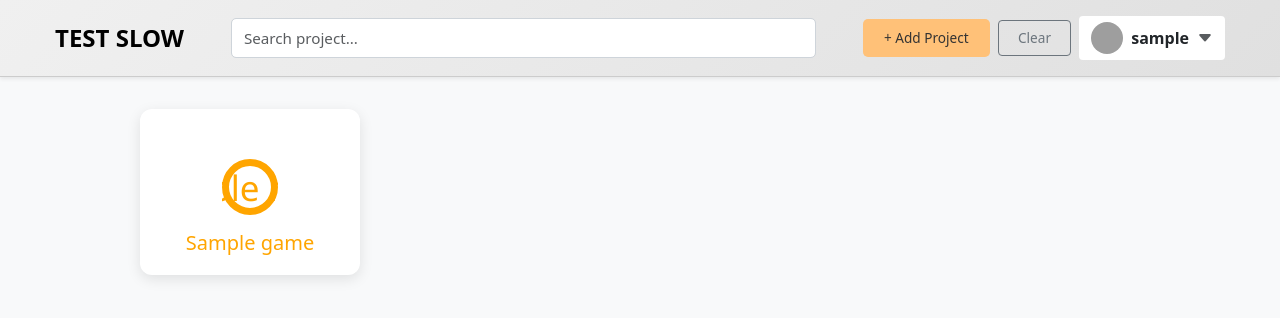
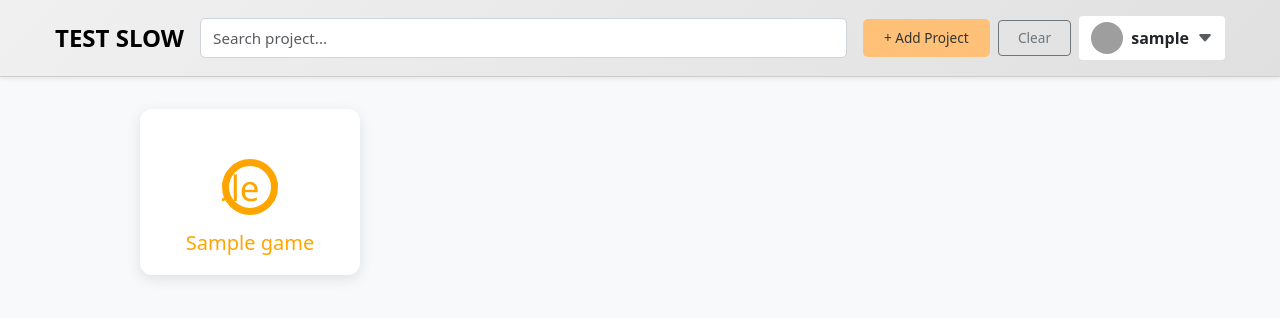
Before and after one commit to SPYDER46/testcase-manager, a Flask app: page / in a window 1280 px wide. Shown: the top 318 px of the page. Run offline with Flask 3, Linux system fonts and the light colour scheme; the visitor is signed in with stand-in values (Sample User, id 1); a database or web service that is not in the repository returns one stand-in record (values such as "Sample title"); some libraries are stand-ins or nearby versions; grey boxes are pictures that could not be loaded.

Commit message:
UI changes

```diff
--- a/app.py
+++ b/app.py
@@ -52,6 +52,7 @@ app.config.update(
     MAIL_SERVER='smtp.gmail.com',
     MAIL_PORT=587,
     MAIL_USE_TLS=True,
+
 
     MAIL_DEFAULT_SENDER='muthuvelraj2818@gmail.com',
     MAIL_USERNAME=os.environ.get('MAIL_USERNAME'),
--- a/templates/games.html
+++ b/templates/games.html
@@ -16,33 +16,39 @@
 
 <!-- Site Header -->
 <header class="site-header py-3 bg-white shadow-sm">
-  <div class="container d-flex justify-content-between align-items-center flex-wrap">
+  <div class="container">
+    <div class="row align-items-center g-3">
 
-    <!-- GameHub Title -->
-
-    <div class="d-flex align-items-center gap-2">
-      <!-- <img src="static\Logo.png" alt="Test Slow Logo" width="40" height="40"> -->
+      <!-- Left: Logo and Title -->
+      <div class="col-auto d-flex align-items-center gap-2">
+        <!-- <img src="static/Logo.png" alt="Logo" width="40" height="40"> -->
         <h1 class="fs-4 fw-bold text-black mb-0">TEST SLOW</h1>
       </div>
 
-    <!-- Center: Search Bar -->
-    <div class="col-md-6 col-sm-12 mb-2 mb-md-0">
+      <!-- Center: Search Input -->
+      <div class="col-12 col-md">
         <input type="text" class="form-control" id="searchInput" placeholder="Search project..." onkeyup="filterGames()">
       </div>
 
-  <div class="d-flex align-items-center gap-2">
+      <!-- Right: Buttons and Profile -->
+      <div class="col-auto d-flex align-items-center gap-2 flex-wrap">
 
-  <!-- Add Game Button -->
-  <button class="btn btn-orange" data-bs-toggle="modal" data-bs-target="#addGameModal">+ Add Project</button>
+        <button class="btn btn-orange" data-bs-toggle="modal" data-bs-target="#addGameModal">
+          + Add Project
+        </button>
 
-  <!-- Clear Filters Button -->
-  <button class="btn btn-outline-secondary" id="clearBtn" title="Clear Search and Filters" type="button">Clear</button>
+        <button class="btn btn-outline-secondary" id="clearBtn" title="Clear Search and Filters">
+          Clear
+        </button>
 
         <!-- Profile Dropdown -->
         <div class="dropdown">
           <button class="btn d-flex align-items-center border-0 bg-white" id="profileDropdown" data-bs-toggle="dropdown" aria-expanded="false">
-    <img src="https://ui-avatars.com/api/?name={{ username }}&background=0D8ABC&color=fff&size=32" class="rounded-circle me-2" width="32" height="32" alt="User Avatar">
-    <span class="fw-semibold text-dark">{{ username }}</span>
+            <img src="https://ui-avatars.com/api/?name={{ username }}&background=0D8ABC&color=fff&size=32"
+                 class="rounded-circle me-2" width="32" height="32" alt="User Avatar">
+            <span class="fw-semibold text-dark text-truncate d-inline-block" style="max-width: 120px;">
+              {{ username }}
+            </span>
             <i class="bi bi-caret-down-fill ms-2 text-muted"></i>
           </button>
           <ul class="dropdown-menu dropdown-menu-end shadow-sm mt-2" aria-labelledby="profileDropdown" style="min-width: 220px;">
@@ -51,9 +57,7 @@
               <small class="text-muted d-block">Role: {{ user_role|default('Guest')|capitalize }}</small>
               <small class="text-muted d-block">Organization: {{ user_organization|default('N/A') }}</small>
             </li>
-
             <li><hr class="dropdown-divider"></li>
-    <!-- Future: <li><a class="dropdown-item" href="#">Account Settings</a></li> -->
             <li>
               <form method="POST" action="{{ url_for('logout') }}">
                 <button type="submit" class="dropdown-item text-danger">
@@ -63,9 +67,6 @@
             </li>
           </ul>
         </div>
-
-
-
 
   <!-- Filter Button -->
   <!-- <button class="btn btn-outline-black ms-2 d-flex align-items-center" id="filterBtn" data-bs-toggle="collapse" data-bs-target="#filterPanel" aria-expanded="false" aria-controls="filterPanel" title="Filter Games">
```
Lines whose indentation alone changed are shown as unchanged.
